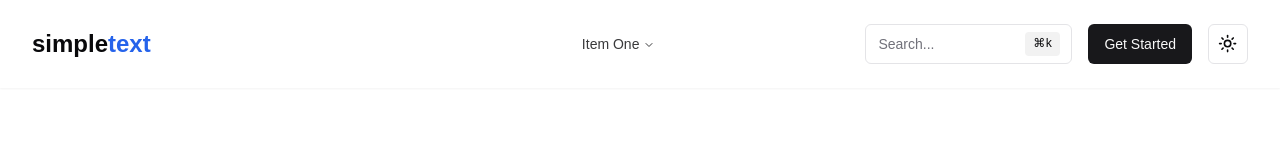
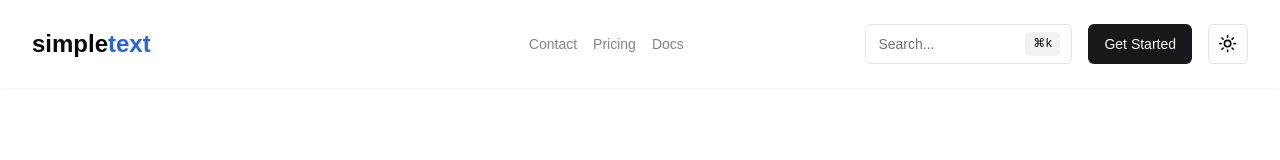
Before and after one commit to charliemeyer2000/simpletext, a Next.js app: page / in a window 1280 px wide. Shown: the top 160 px of the page. Built offline with nearby package versions, Linux system fonts and the light colour scheme.

Commit message:
landing page simplification

```diff
--- a/app/(home)/page.tsx
+++ b/app/(home)/page.tsx
@@ -1,6 +1,7 @@
 import Link from "next/link";
 import {ThemeToggle} from "@/components/custom/themeToggle";
 import {Button} from "@/components/ui/button";
+import {Skeleton} from "@/components/ui/skeleton";
 import {CommandSearchBar} from "@/components/custom/commandSearchBar";
 import ArrowUpRight from "@/public/svg/arrow-up-right.svg";
 import Image from "next/image";
@@ -14,7 +15,10 @@ import {
   NavigationMenuList,
   NavigationMenuTrigger,
   NavigationMenuViewport,
-} from "@/components/ui/navigation-menu"
+} from "@/components/ui/navigation-menu";
+// import react
+import React from "react";
+import {cn} from "@/lib/utils";
 
 export default function Home() {
 
@@ -32,16 +36,15 @@ export default function Home() {
               </Link>
             </div>
             <div className="flex flex-grow justify-center items-center gap-x-4 opacity-80">
-              <NavigationMenu>
-                <NavigationMenuList>
-                  <NavigationMenuItem>
-                    <NavigationMenuTrigger>Item One</NavigationMenuTrigger>
-                    <NavigationMenuContent>
-                      <NavigationMenuLink>Link</NavigationMenuLink>
-                    </NavigationMenuContent>
-                  </NavigationMenuItem>
-                </NavigationMenuList>
-              </NavigationMenu>
+              <Link href="mailto:contact@simpletext.dev" className="text-sm text-grey hover:text-primary">
+                Contact
+              </Link>
+              <Link href="#pricing" scroll={false} className="text-sm text-grey hover:text-primary">
+                Pricing
+              </Link>
+              <Link href="https://docs.simpletext.dev" target="_blank" rel="noopener noreferrer" className="relative text-sm text-grey hover:text-primary">
+                <span>Docs</span>
+              </Link>
             </div>
             <div className="flex flex-row ml-auto items-center gap-x-4">
               <CommandSearchBar />
@@ -79,3 +82,49 @@ export default function Home() {
     </>
   );
 }
+
+const ListItem = React.forwardRef<
+  React.ElementRef<typeof Link>,
+  React.ComponentPropsWithoutRef<typeof Link> & {title: string}
+>(({className, title, children, ...props}, ref) => {
+  return (
+    <li>
+      <NavigationMenuLink asChild>
+        <Link
+          ref={ref}
+          className={cn(
+            "block select-none space-y-1 rounded-md p-3 leading-none no-underline outline-none transition-colors hover:bg-accent hover:text-accent-foreground focus:bg-accent focus:text-accent-foreground",
+            className
+          )}
+          {...props}
+        >
+          <div className="font-medium text-sm leading-none">{title}</div>
+          <p className="line-clamp-2 text-muted-foreground text-sm leading-snug">
+            {children}
+          </p>
+        </Link>
+      </NavigationMenuLink>
+    </li>
+  );
+});
+ListItem.displayName = "ListItem";
+
+const BrandListItem = ({className}: {className?: string}) => {
+  return (
+    <li className={className}>
+      <NavigationMenuLink asChild>
+        <Link
+          className="flex flex-col justify-start bg-gradient-to-b from-muted/50 to-muted focus:shadow-md p-6 rounded-md w-full h-full no-underline select-none outline-none"
+          href="/"
+        >
+          <img src="/favicon.png" alt="Logo" className="rounded-xl w-20 h-20" />
+          <div className="mt-4 mb-2 font-medium text-lg">Audoly</div>
+          <p className="text-muted-foreground text-sm leading-tight">
+            Playlisting made easy. Find playlist curators, get contact
+            information, and take your music to the next level.
+          </p>
+        </Link>
+      </NavigationMenuLink>
+    </li>
+  );
+};
--- /dev/null
+++ b/components/ui/skeleton.tsx
@@ -0,0 +1,15 @@
+import { cn } from "@/lib/utils"
+
+function Skeleton({
+  className,
+  ...props
+}: React.HTMLAttributes<HTMLDivElement>) {
+  return (
+    <div
+      className={cn("animate-pulse rounded-md bg-muted", className)}
+      {...props}
+    />
+  )
+}
+
+export { Skeleton }
```
